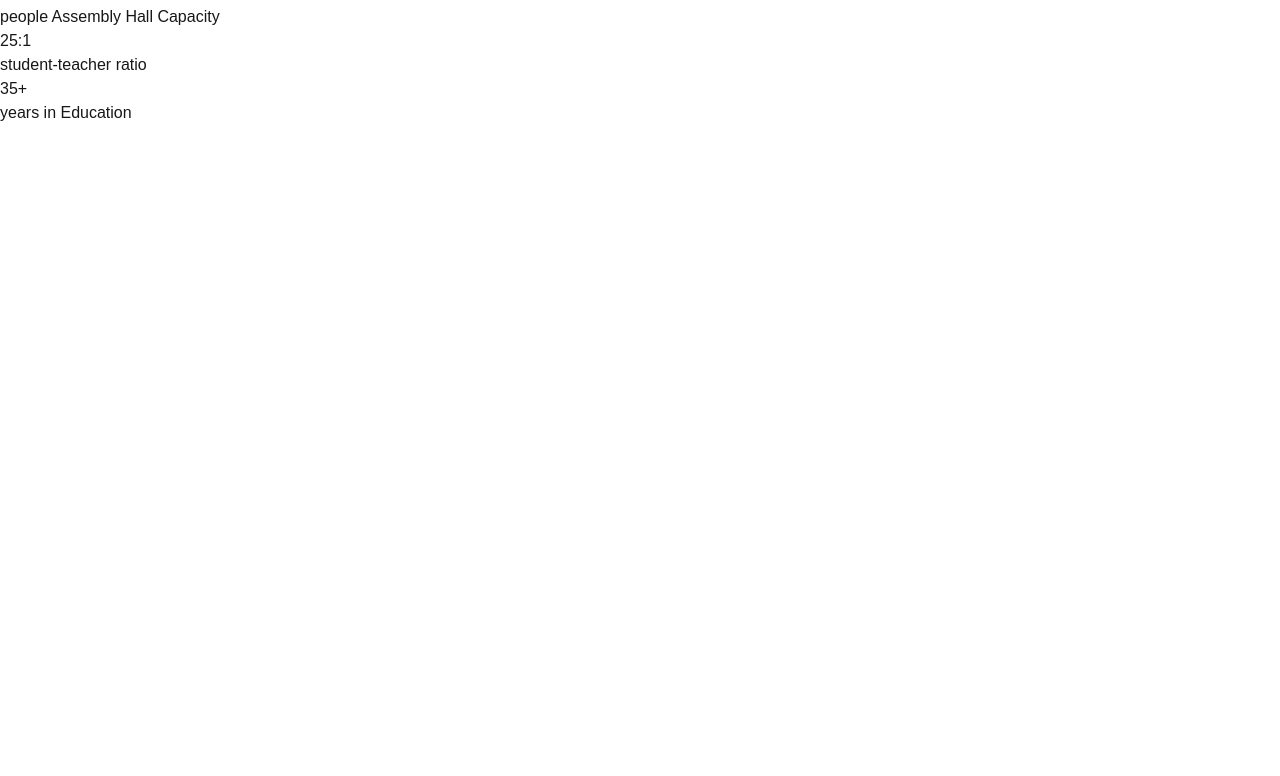
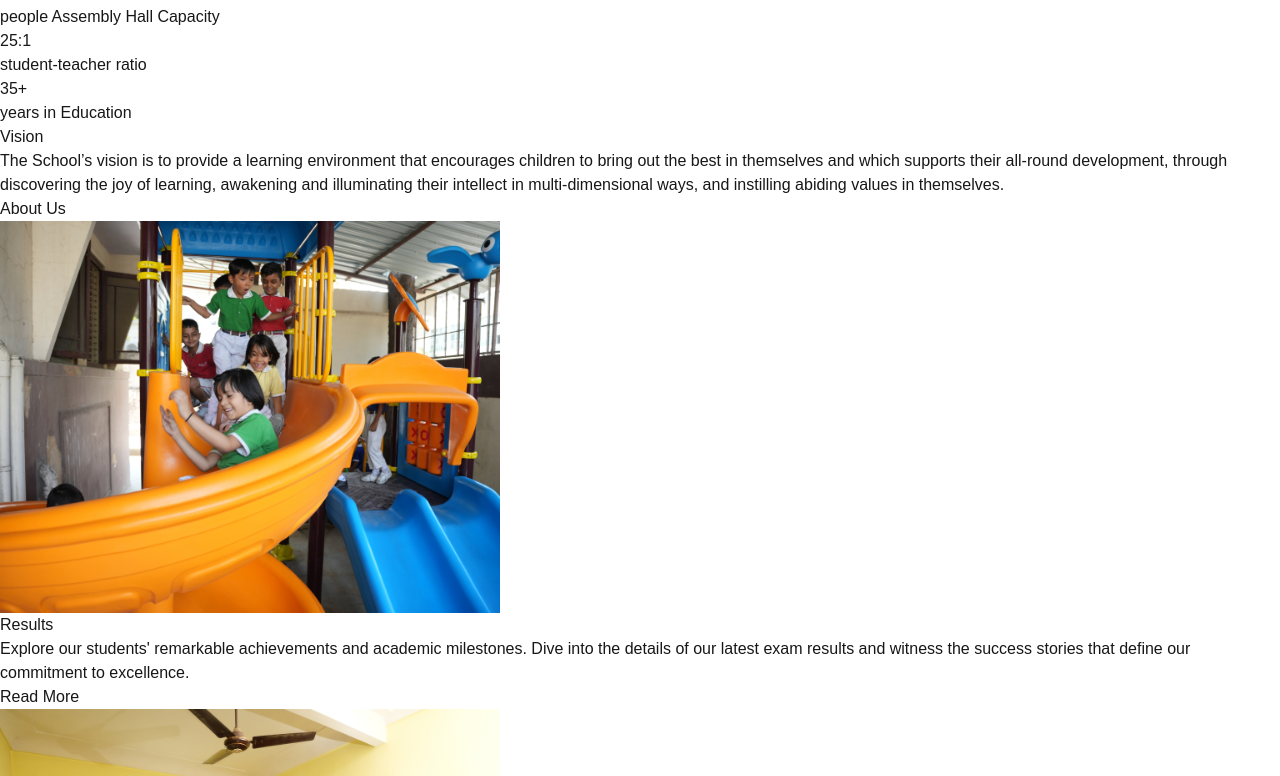
Before and after one commit to Abhinav-FP/GHP-School, a Next.js app: page / in a window 1280 px wide. Shown: the part 866-1642 px from the top of the page. Before the commit the page ends 991 px from the top, so only its background shows below. Built offline with nearby package versions, Linux system fonts and the light colour scheme.

Commit message:
Vision Mission Section done

```diff
--- a/src/pages/Home/MainPage.js
+++ b/src/pages/Home/MainPage.js
@@ -1,12 +1,14 @@
 import React from 'react'
 import Header from './Header'
 import Slider from './Slider'
+import VisionMission from './VisionMission'
 
 export default function MainPage() {
   return (
     <div>
       <Header/>
       <Slider/>
+      <VisionMission/>
     </div>
   )
 }
--- a/src/pages/Home/VisionMission.js
+++ b/src/pages/Home/VisionMission.js
@@ -35,17 +35,26 @@ export default function VisionMission() {
     ];
   return (
     <div className="mt-10">
-        <div className="flex w-full">
-            <div className="w-1/2">
-
-            </div>
-            <div className="w-1/2">
-            {/* <Image src={}/> */}
-
-            </div>
-
-        </div>
-
+        {data && data.map((item, index) => (
+  <div className="flex w-full" key={index}>
+    <div className="w-1/2 bg-[#ECE1C5]">
+      <h1>{item?.heading}</h1>
+      <p>{item?.text}</p>
+      <button className="bg-[#EE834E] text-white">
+        {item?.btnText}
+      </button>
+    </div>
+    <div className="w-1/2">
+        <Image
+          src={item.imgsrc}
+          alt={`School Image`}
+          width={500}
+          height={300}
+          className="object-cover"
+        />
+    </div>
+  </div>
+))}
     </div>
   )
 }
```
